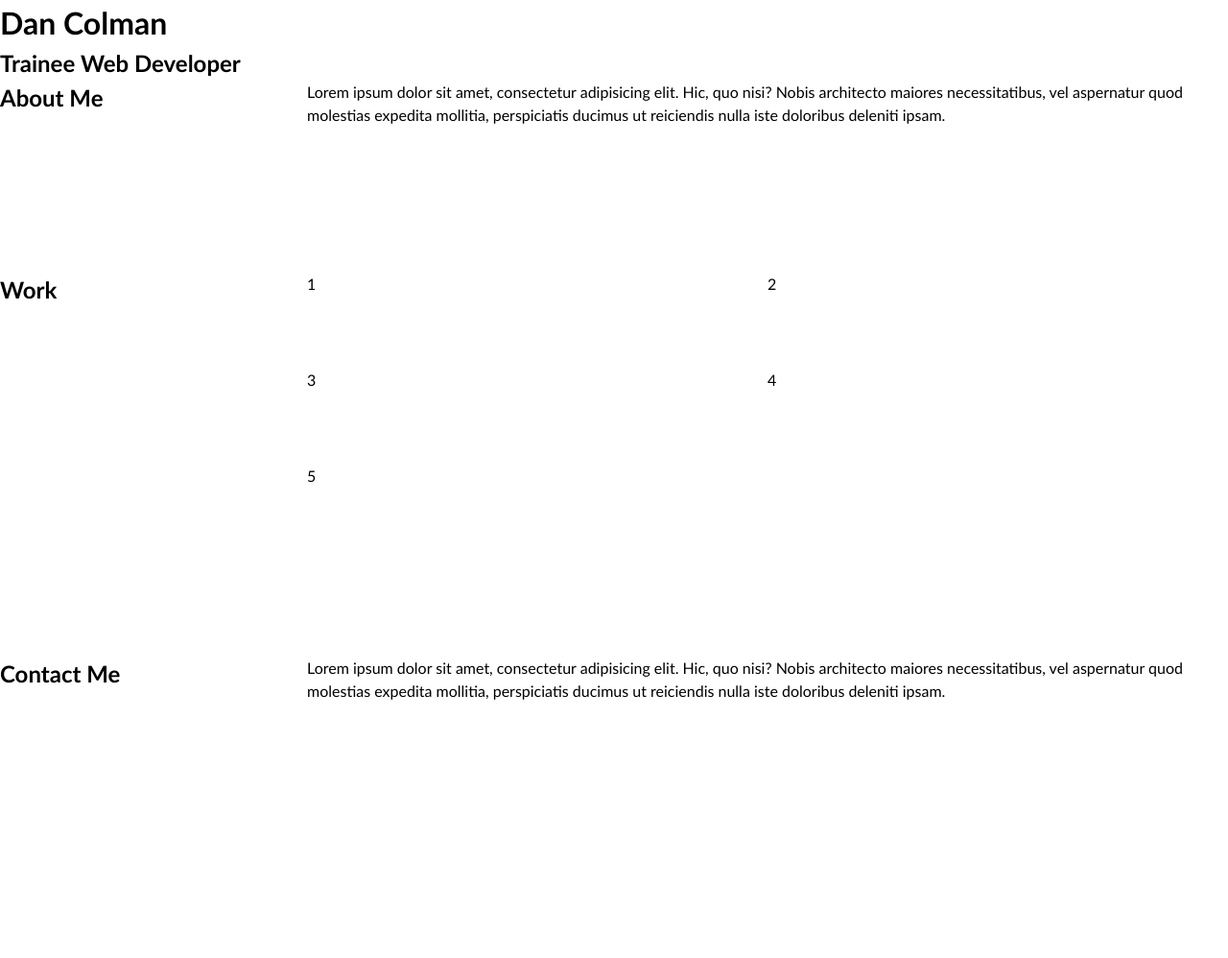
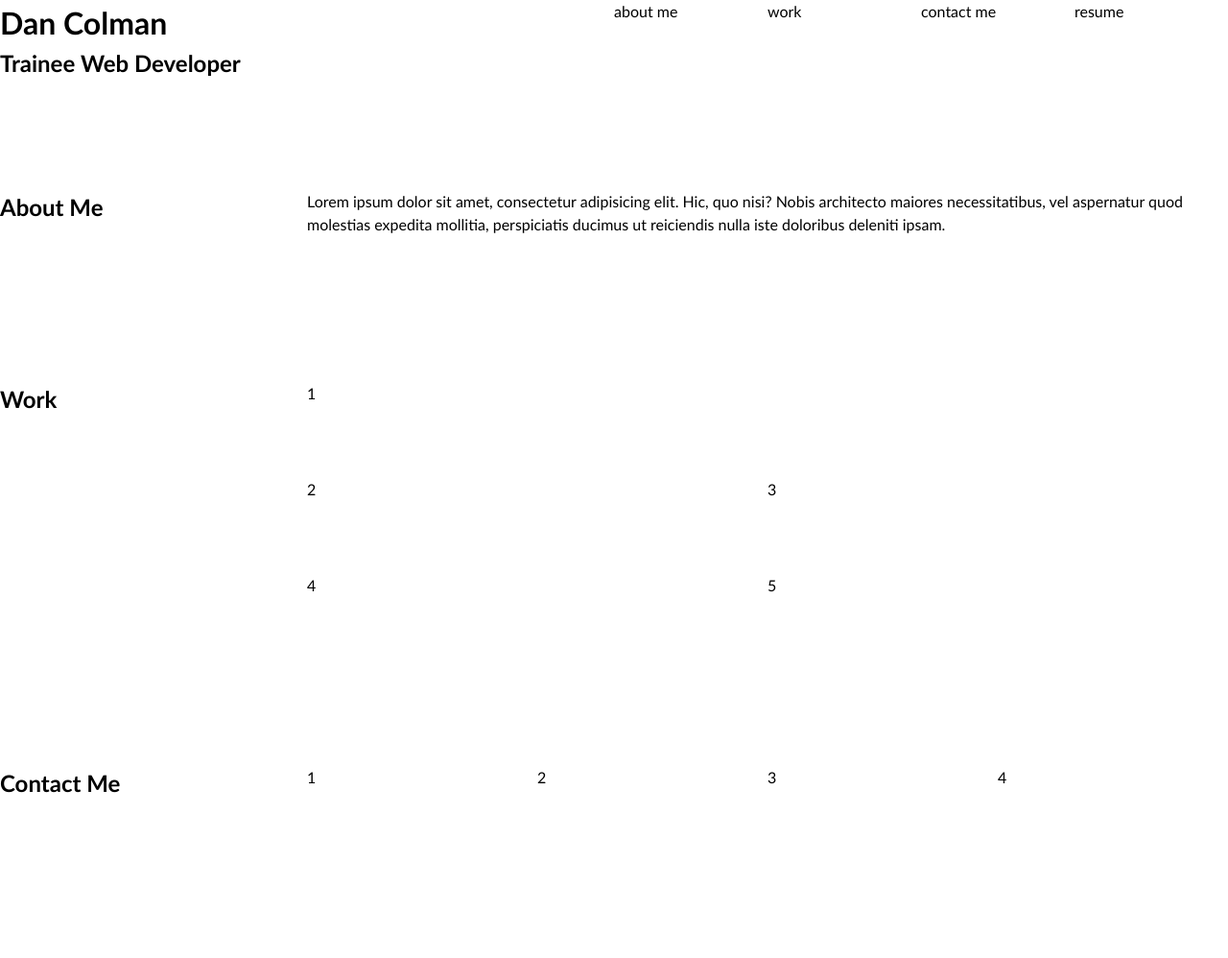
Before and after one commit to 42-djc/week-2-challenge, a plain HTML site: page index.html in a window 1280 px wide. Shown: the whole page at 96% size. Before the commit the page ends 884 px from the top, so only its background shows below. Drawn offline with Linux system fonts and the light colour scheme.

Commit message:
Added grids for nav and contact sections

```diff
--- a/css/style.css
+++ b/css/style.css
@@ -31,3 +31,25 @@ p {
   grid-template-columns: 1fr 1fr;
   grid-template-rows: 100px 100px 100px
 }
+.contact-content{
+  display:grid;
+  grid-template-columns: 1fr 1fr 1fr 1fr;
+  grid-template-areas: 50px;
+}
+
+nav{
+  display: grid;
+  grid-template-columns: 1fr 1fr 1fr 1fr;
+  grid-template-areas: 50px;
+}
+header{
+  display: grid;
+  grid-template-columns:  25% 25% 50%;
+  grid-template-areas: 50px;
+}
+.hero-banner{
+  display:grid;
+  grid-template-columns: 1fr;
+  grid-template-rows: 150px;
+
+}
--- a/index.html
+++ b/index.html
@@ -13,7 +13,12 @@
   <!-- main logo / nav -->
   <header>
     <h1>Dan Colman</h1>
-    <nav>
+    <div></div>
+    <nav display:inline>
+      <div>about me</div>
+      <div>work</div>
+      <div>contact me</div>
+      <div>resume</div>
     </nav>
   </header>
 
@@ -41,6 +46,7 @@
     </section>
     <section class="work-examples">
     <div>1</div>
+    <div></div>
     <div>2</div>
     <div>3</div>
     <div>4</div>
@@ -51,9 +57,11 @@
     <section class="page-section contact" id="contact">
       <h2>Contact Me</h2>
     </section>
-    <section>
-      <p>
-      Lorem ipsum dolor sit amet, consectetur adipisicing elit. Hic, quo nisi? Nobis architecto maiores necessitatibus, vel aspernatur quod molestias expedita mollitia, perspiciatis ducimus ut reiciendis nulla iste doloribus deleniti ipsam.
+    <section class="contact-content">
+      <div>1</div>
+    <div>2</div>
+    <div>3</div>
+    <div>4</div>
       </section>
   </main>
 </body>
```
